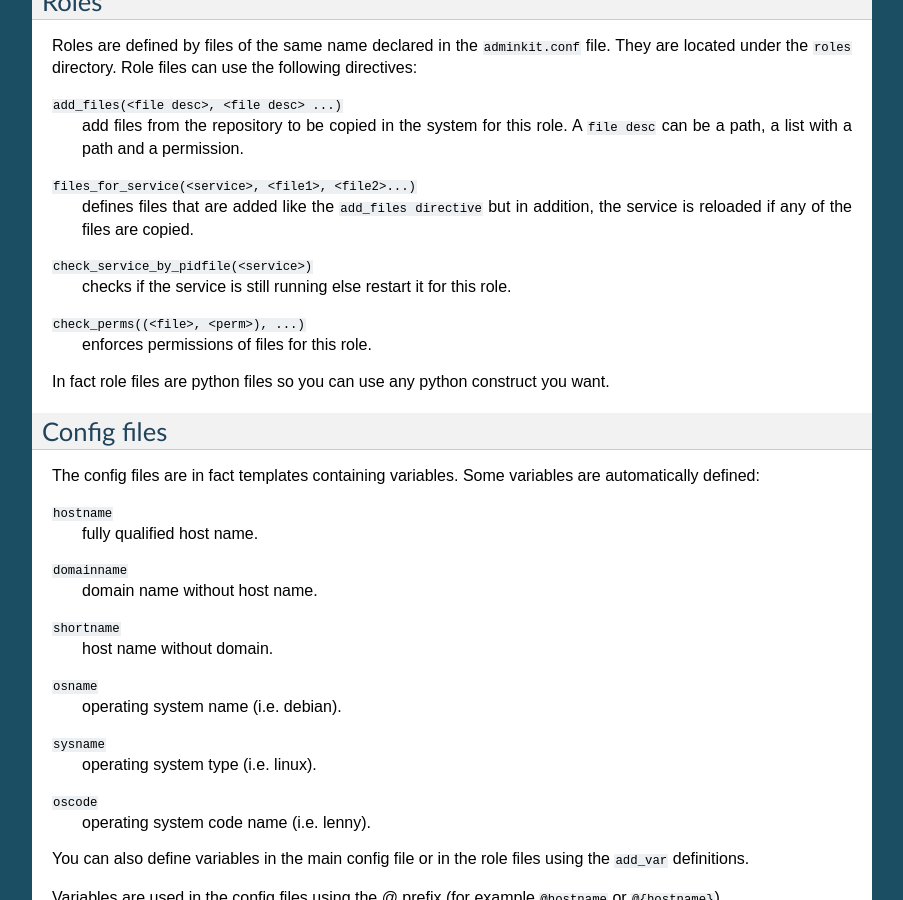
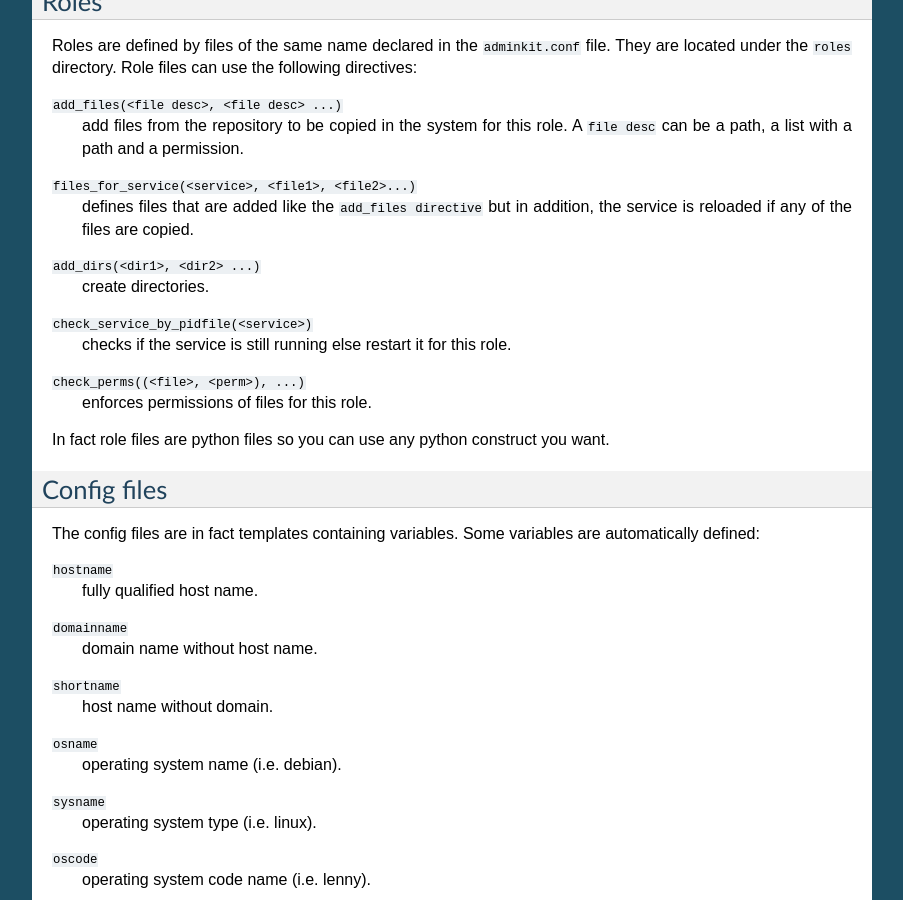
Before and after one commit to flepied/adminkit, a Sphinx documentation site: the page built from docs/adminkit.txt, in a window 1280 px wide and 900 px high, scrolled down 962 px. Shown: the whole window, without its empty margins (198-1101 px from the left). Built offline with Sphinx 7.4.7, drawn with Linux system fonts in a browser that asks for light colours.

Commit message:
document add_dirs

```diff
--- a/docs/adminkit.txt
+++ b/docs/adminkit.txt
@@ -75,6 +75,9 @@ directory. Role files can use the following directives:
   defines files that are added like the ``add_files directive`` but in
   addition, the service is reloaded if any of the files are copied.
 
+``add_dirs(<dir1>, <dir2> ...)``
+  create directories.
+
 ``check_service_by_pidfile(<service>)``
   checks if the service is still running else restart it for this
   role.
```
